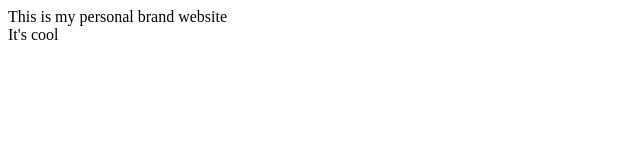
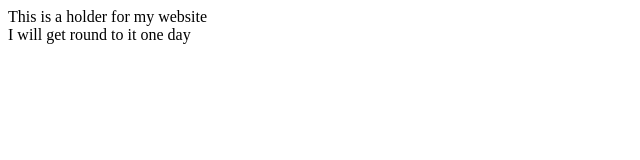
Before and after one commit to ErikAWSDev/personalbrand, a plain HTML site: page index.htm in a window 1280 px wide. Shown: the whole page, without its empty margins (0-640 px from the left). Drawn offline with Linux system fonts and the light colour scheme.

Commit message:
Update index.htm

```diff
--- a/index.htm
+++ b/index.htm
@@ -7,8 +7,8 @@
         <title>My personal brand</title>
     </head>
     <body>
-        This is my personal brand website
+        This is a holder for my website
         <br/>
-        It's cool
+        I will get round to it one day
     </body>
 </html>
```
